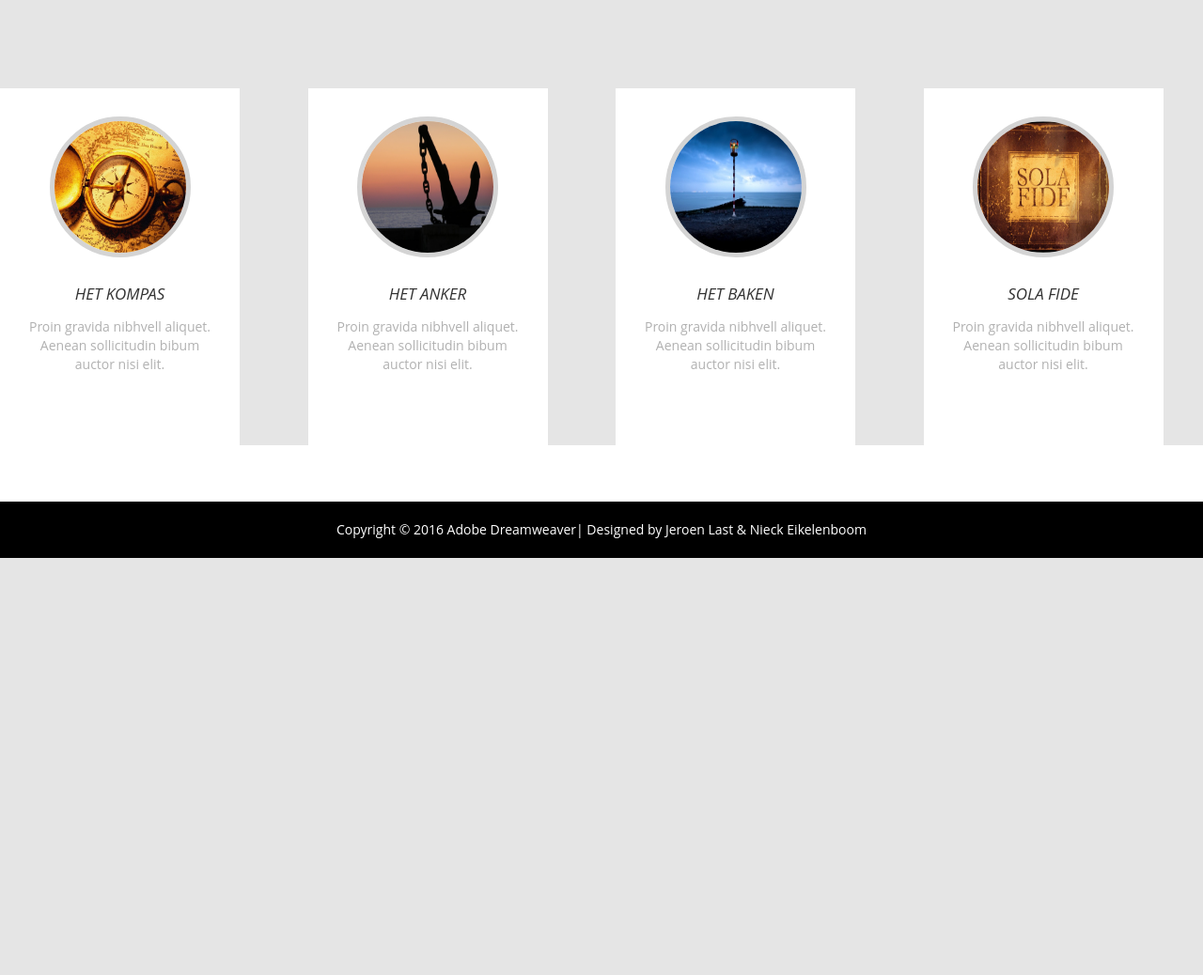
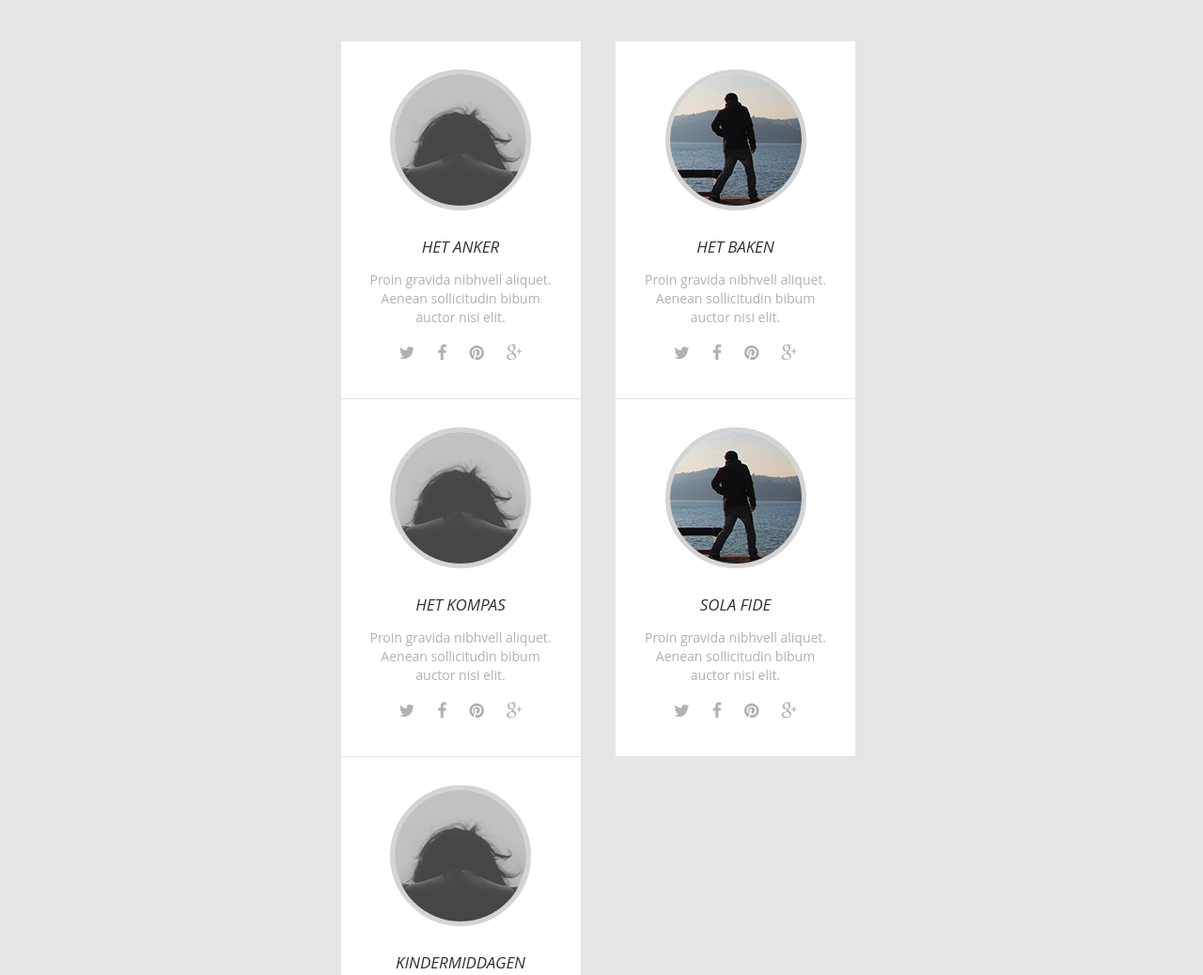
Before and after one commit to zsert3/siteJV, a plain HTML site: page index.html in a window 1280 px wide. Shown: the part 1360-2398 px from the top of the page at 94% size. Before the commit the page ends 1954 px from the top, so only its background shows below. Drawn offline with Linux system fonts and the light colour scheme.

Commit message:
hiebrij nog waat aanpasingen

```diff
--- a/home.html
+++ b/index.html
@@ -34,7 +34,7 @@ http://www.templatemo.com/tm-475-holiday
 		            </div>
 	  				<nav class="tm-nav">
 						<ul>
-							<li><a href="home.html" class="active">Home</a></li>
+							<li><a href="index.html" class="active">Home</a></li>
 							<li><a href="jaarroosters.html">jaarroosters</a></li>
 							<li><a href="foto's.html">Foto's</a></li>
 								<li><a href="contact.html">Contact</a></li>
@@ -94,37 +94,91 @@ http://www.templatemo.com/tm-475-holiday
 		</div>
 	</div>
    	</div>
-	</section>
 	<div class="row">
+				<div class="col-lg-3 col-md-3 col-sm-6 col-xs-12"> </div>
+
 	  <div class="col-lg-3 col-md-3 col-sm-6 col-xs-12">
 					<div class="tm-about-box-1">
-						<a href="#"><img src="img/kompas.jpg" alt="img" width="150" height="150" class="tm-about-box-1-img img-circle"></a>
+						<a href="#"><img src="img/about-5.jpg" alt="img" class="tm-about-box-1-img"></a>
+						<h3 class="tm-about-box-1-title">het anker</h3>
+						<p class="margin-bottom-15 gray-text">Proin gravida nibhvell aliquet. Aenean sollicitudin bibum auctor nisi elit.</p>
+						<div class="gray-text">
+							<a href="#" class="tm-social-icon"><i class="fa fa-twitter"></i></a>
+							<a href="#" class="tm-social-icon"><i class="fa fa-facebook"></i></a>
+							<a href="#" class="tm-social-icon"><i class="fa fa-pinterest"></i></a>
+							<a href="#" class="tm-social-icon"><i class="fa fa-google-plus"></i></a>
+						</div>
+					</div>
+
+	  </div>
+				<div class="col-lg-3 col-sm-6 col-xs-12 col-md-6">
+					<div class="tm-about-box-1">
+						<a href="#"><img src="img/about-6.jpg" alt="img" class="tm-about-box-1-img"></a>
+						<h3 class="tm-about-box-1-title">het baken</h3>
+						<p class="margin-bottom-15 gray-text">Proin gravida nibhvell aliquet. Aenean sollicitudin bibum auctor nisi elit.</p>
+						<div class="gray-text">
+							<a href="#" class="tm-social-icon"><i class="fa fa-twitter"></i></a>
+							<a href="#" class="tm-social-icon"><i class="fa fa-facebook"></i></a>
+							<a href="#" class="tm-social-icon"><i class="fa fa-pinterest"></i></a>
+							<a href="#" class="tm-social-icon"><i class="fa fa-google-plus"></i></a>
+						</div>
+					</div>
+                    <div class="col-lg-3 col-md-3 col-sm-6 col-xs-12"> </div>
+				</div>
+	  <div class="col-lg-3 col-md-3 col-sm-6 col-xs-12"> </div>
+    &nbsp;</div>
+    <div class="row">
+				<div class="col-lg-3 col-md-3 col-sm-6 col-xs-12"> </div>
+
+	  <div class="col-lg-3 col-md-3 col-sm-6 col-xs-12">
+					<div class="tm-about-box-1">
+						<a href="#"><img src="img/about-5.jpg" alt="img" class="tm-about-box-1-img"></a>
 						<h3 class="tm-about-box-1-title">het kompas</h3>
 						<p class="margin-bottom-15 gray-text">Proin gravida nibhvell aliquet. Aenean sollicitudin bibum auctor nisi elit.</p>
+						<div class="gray-text">
+							<a href="#" class="tm-social-icon"><i class="fa fa-twitter"></i></a>
+							<a href="#" class="tm-social-icon"><i class="fa fa-facebook"></i></a>
+							<a href="#" class="tm-social-icon"><i class="fa fa-pinterest"></i></a>
+							<a href="#" class="tm-social-icon"><i class="fa fa-google-plus"></i></a>
 						</div>
 					</div>
+
+	  </div>
+				<div class="col-lg-3 col-sm-6 col-xs-12 col-md-6">
+					<div class="tm-about-box-1">
+						<a href="#"><img src="img/about-6.jpg" alt="img" class="tm-about-box-1-img"></a>
+						<h3 class="tm-about-box-1-title">sola fide</h3>
+						<p class="margin-bottom-15 gray-text">Proin gravida nibhvell aliquet. Aenean sollicitudin bibum auctor nisi elit.</p>
+						<div class="gray-text">
+							<a href="#" class="tm-social-icon"><i class="fa fa-twitter"></i></a>
+							<a href="#" class="tm-social-icon"><i class="fa fa-facebook"></i></a>
+							<a href="#" class="tm-social-icon"><i class="fa fa-pinterest"></i></a>
+							<a href="#" class="tm-social-icon"><i class="fa fa-google-plus"></i></a>
+						</div>
+					</div>
+                    <div class="col-lg-3 col-md-3 col-sm-6 col-xs-12"> </div>
+				</div>
+	  <div class="col-lg-3 col-md-3 col-sm-6 col-xs-12"> </div>
+    &nbsp;</div>
+    <div class="row">
+				<div class="col-lg-3 col-md-3 col-sm-6 col-xs-12"> </div>
+
 	  <div class="col-lg-3 col-md-3 col-sm-6 col-xs-12">
 					<div class="tm-about-box-1">
-						<a href="#"><img src="img/anker.jpg" alt="img" width="150" height="150" class="tm-about-box-1-img img-circle"></a>
-						<h3 class="tm-about-box-1-title">het anker</h3>
+						<a href="#"><img src="img/about-5.jpg" alt="img" class="tm-about-box-1-img"></a>
+						<h3 class="tm-about-box-1-title">kindermiddagen</h3>
 						<p class="margin-bottom-15 gray-text">Proin gravida nibhvell aliquet. Aenean sollicitudin bibum auctor nisi elit.</p>
+						<div class="gray-text">
+							<a href="#" class="tm-social-icon"><i class="fa fa-twitter"></i></a>
+							<a href="#" class="tm-social-icon"><i class="fa fa-facebook"></i></a>
+							<a href="#" class="tm-social-icon"><i class="fa fa-pinterest"></i></a>
+							<a href="#" class="tm-social-icon"><i class="fa fa-google-plus"></i></a>
 						</div>
 					</div>
-				<div class="col-lg-3 col-md-3 col-sm-6 col-xs-12">
-					<div class="tm-about-box-1">
-						<a href="#"><img src="img/baken.jpg" alt="img" width="150" height="150" class="tm-about-box-1-img img-circle"></a>
-						<h3 class="tm-about-box-1-title">het baken</h3>
-						<p class="margin-bottom-15 gray-text">Proin gravida nibhvell aliquet. Aenean sollicitudin bibum auctor nisi elit.</p>
+
 	  </div>
-				</div>
-				<div class="col-lg-3 col-md-3 col-sm-6 col-xs-12">
-					<div class="tm-about-box-1">
-						<a href="#"><img src="img/sola fide.JPG" alt="img" width="150" height="150" class="tm-about-box-1-img"></a>
-						<h3 class="tm-about-box-1-title">Sola fide</h3>
-						<p class="margin-bottom-15 gray-text">Proin gravida nibhvell aliquet. Aenean sollicitudin bibum auctor nisi elit.</p>
-</div>
-				</div>
-			</div>
+&nbsp;</div>
+</section>
 <!-- white bg -->
   <section class="tm-white-bg section-padding-bottom"> </section>
 	<footer class="tm-black-bg">
```
Also changed, not shown: contact.html (+1 -1 lines), foto's.html (+1 -1 lines), jaarroosters.html (+1 -1 lines). Lines whose indentation alone changed are shown as unchanged.
